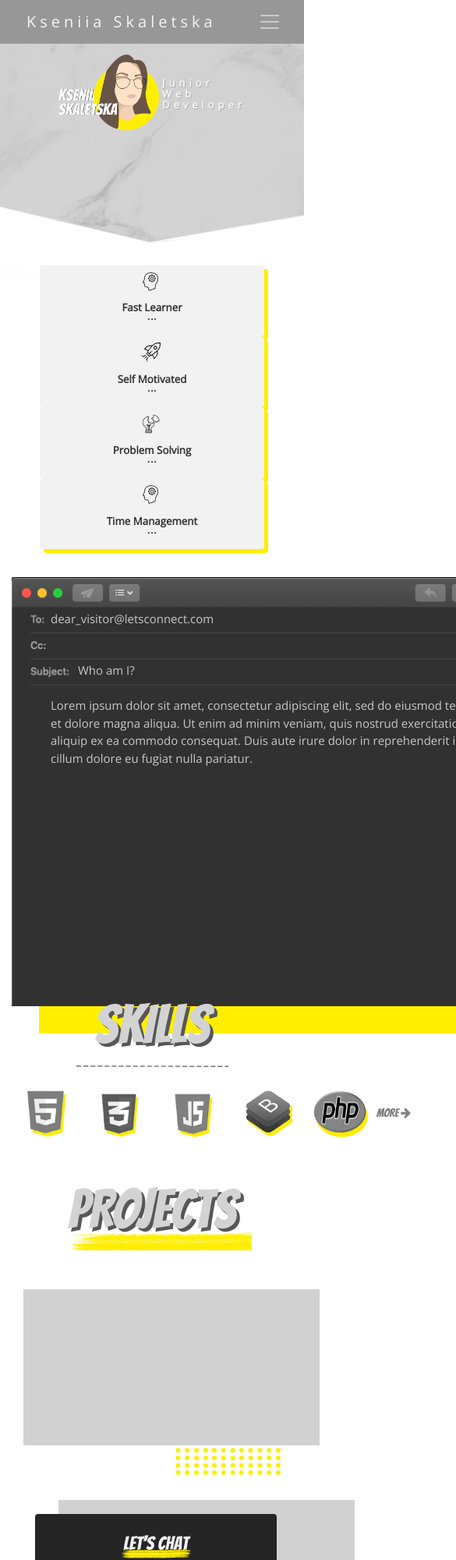
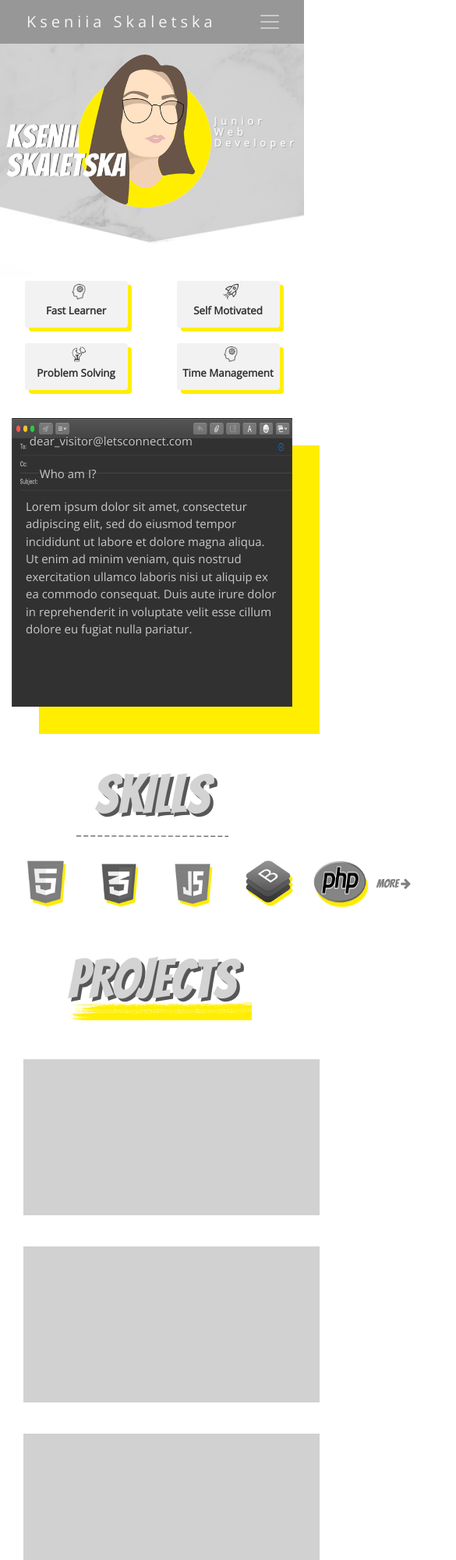
Before and after one commit to Kseniask/portfolio_cv, a plain HTML site: page index.html in a window 390 px wide. Shown: the top 2000 px of the page at 78% size, 585 px wide, since content can reach past the window. Drawn offline with nearby package versions, Linux system fonts and the light colour scheme; some packages are replaced by stand-ins of ours; a script that the page names is missing.

Commit message:
responsive design available

```diff
--- a/css/styles.css
+++ b/css/styles.css
@@ -202,10 +202,10 @@
 }
 .project {
   background-color: rgb(209, 209, 209);
-  width: 200px;
-  height: 200px;
+  width: 270px;
+  height: 270px;
   margin: 0 auto;
-  margin-bottom: 70px;
+  margin-bottom: 40px;
 }
 .map {
   width: 75%;
@@ -256,7 +256,7 @@
     z-index: -1;
   }
 }
-@media only screen and (max-width: 800px) {
+@media only screen and (max-width: 768px) {
   #header {
     height: 300px;
   }
@@ -264,8 +264,73 @@
     font-size: small;
     line-height: 14px;
   }
+  .project {
+    width: 70px;
+    height: 70px;
+  }
+
+  .email_text {
+    margin-left: 0;
+    height: 370px !important;
+    width: 100% !important;
+  }
+  .subject {
+    padding-top: 1% !important;
+  }
+  .dots {
+    display: none;
+  }
+  .trait {
+    width: 100%;
+    margin-top: 20px;
+    height: 60px;
+  }
+  .trait img {
+    width: 20px;
+  }
+  .intro {
+    height: 70%;
+  }
+  .intro img {
+    width: 270px;
+  }
 }
-@media only screen and (max-width: 600) {
+@media only screen and (max-width: 992px) {
+  .email_text {
+    height: 430px;
+    width: 85%;
+  }
+  .text_email {
+    width: 90%;
+  }
+  #about_me {
+    height: 500px !important;
+  }
+  .to {
+    padding-left: 1.5%;
+    padding-top: 5.5%;
+  }
+  .subject {
+    padding-left: 5.5%;
+    padding-top: 3.1%;
+  }
+  .project {
+    width: 200px;
+    height: 200px;
+  }
+  #email_form {
+    height: 400px;
+  }
+  #email_form img {
+    display: none !important;
+  }
+  .mail-form {
+    margin: 0;
+    display: inline-block;
+    width: 100%;
+  }
+}
+@media only screen and (max-width: 576px) {
 }
 @media only screen and (max-width: 375px) {
 }
--- a/index.html
+++ b/index.html
@@ -26,7 +26,7 @@
 
   </head>
   <body>
-    <nav class="  container navbar navbar-expand-sm ">
+    <nav class="  container navbar navbar-expand-md ">
     <div class=" container ">
                  <a class="navbar-brand" href="#">Kseniia Skaletska</a>
         <button
@@ -98,7 +98,7 @@
       <!-- intro section ended -->
       <div class ="container" id="traits">
         <div class="row traits-squares">
-          <div class="col-sm">
+          <div class="col-md col-6">
             <div class="rectangle rounded">
               <div class="trait" >
                 <img class='trait-icon'src="img/learner_icon.png" alt="learner icon">
@@ -111,7 +111,7 @@
               <div class="trait_text rounded"> Keen on learning and can assimilate new ideas quickly.
                 Easy adaptable and eager to grow</div>
             </div>
-          <div class="col-sm">
+          <div class="col-md col-6">
             <div class="rectangle rounded">
             <div class="trait">
               <img class='trait-icon'src="img/rocket.png" alt="rocket icon">
@@ -124,7 +124,7 @@
           <div class="trait_text rounded"> Feed enthusiasm with challenges and
                   always keep going ambitiousely</div>
                 </div>
-          <div class="col-sm"><div class="rectangle  rounded">
+          <div class="col-md col-6"><div class="rectangle  rounded">
             <div class="trait">
               <img class='trait-icon pr_solv'src="img/pr_solv.png " alt="learner icon">
               <p class="trait-title">Problem Solving</p>
@@ -137,7 +137,7 @@
  to come up with action plan
           </div>
       </div>
-          <div class="col-sm"><div class="rectangle rounded">
+          <div class="col-md col-6"><div class="rectangle rounded">
             <div class="trait">
               <img class='trait-icon'src="img/learner_icon.png" alt="learner icon">
               <p class="trait-title"> Time Management</p>
@@ -216,36 +216,37 @@
       <div class='proj_content container'>
         <div class="row justify-content-md-center">
 
-            <div class=" col col-3">
+            <div class=" col col-md-4 col-6">
               <div class="project ">
 
               </div>
             </div>
 
-            <div class="col col-3">
+            <div class="col col-md-4 col-6">
               <div class="project">
               </div>
             </div>
 
-            <div class="col col-3">
+            <div class="col col-md-4 col-6">
               <div class="project">
               </div>
             </div>
-        </div>
+        <!-- </div>
 
-        <div class='row justify-content-center'>
+        <div class='row justify-content-center'> -->
 
-          <div class="col col-3">
-            <div class="project" >
+          <div class=" col col-md-4 col-6">
+            <div class="project ">
+
             </div>
           </div>
 
-          <div class="col col-3">
+          <div class="col col-md-4 col-6">
             <div class="project">
             </div>
           </div>
 
-          <div class="col col-3">
+          <div class="col col-md-4 col-6">
             <div class="project">
             </div>
           </div>
@@ -263,7 +264,7 @@
             <div id="email_form">
             <img class="container d-flex jusify-content-center map" src="img/map.png" alt="map">
             <div class="row">
-              <div class="col-6 offset-6">
+              <div class="col-lg-6 col-12 offset-lg-6">
                 <div class="mail-form rounded">
                   <div class="container e_title">
                     <p class="lets_chat">Let's chat</p>
```
